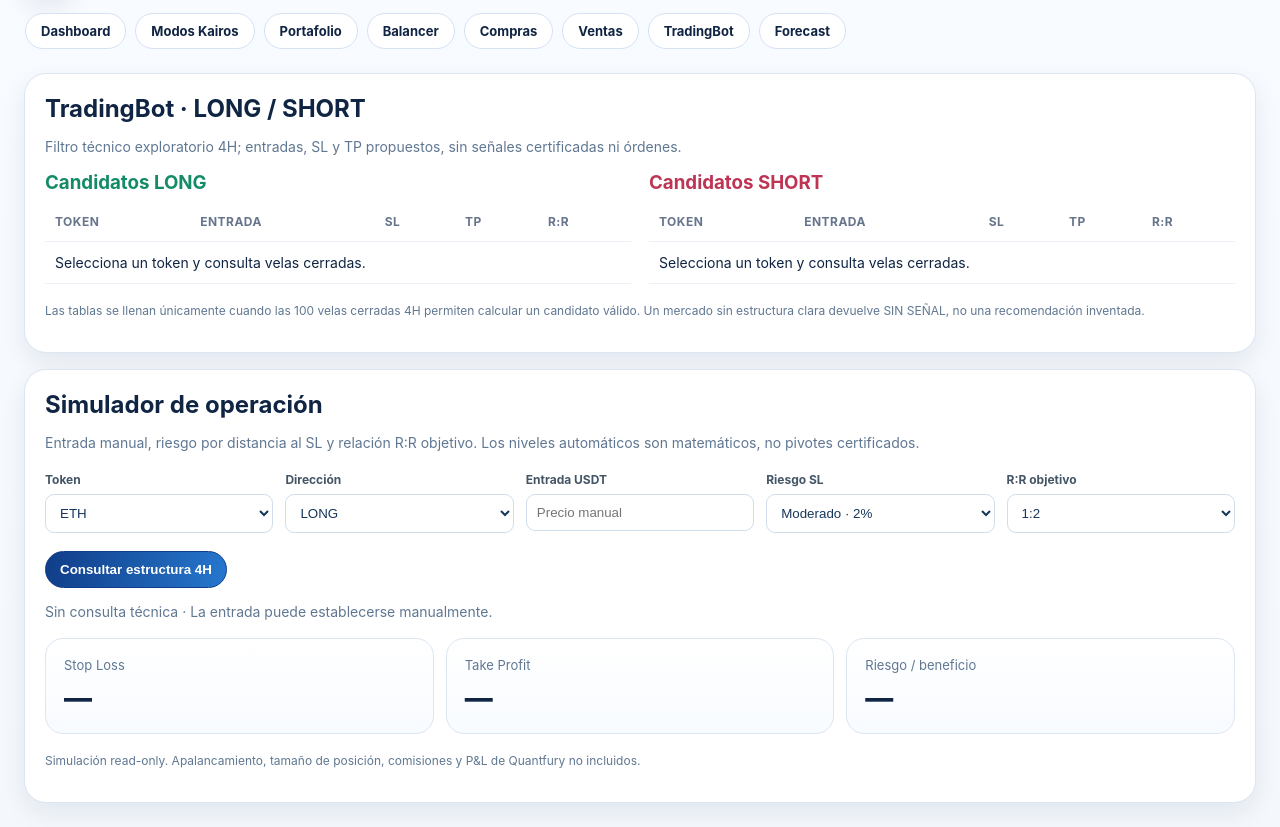
After one commit to cgarratt/KairosWeb, a Python web app: template templates/tradingbot.html in a window 1280 px wide. The commit adds this page. Shown: the part 77-904 px from the top of the page. Run offline with Jinja, Linux system fonts and the light colour scheme; the template is opened without the code that fills it, so the values that code supplies are empty.

Commit message:
Add files via upload

```diff
--- /dev/null
+++ b/templates/tradingbot.html
@@ -0,0 +1,38 @@
+{% extends 'base.html' %}
+{% block title %}Kairos TradingBot · Simulador{% endblock %}
+{% block content %}
+<section class="panel"><h2>TradingBot · LONG / SHORT</h2><p class="sub">Filtro técnico exploratorio 4H; entradas, SL y TP propuestos, sin señales certificadas ni órdenes.</p><div class="grid">
+<div class="span-6"><h3 style="color:#138b66">Candidatos LONG</h3><div style="overflow:auto"><table><thead><tr><th>Token</th><th>Entrada</th><th>SL</th><th>TP</th><th>R:R</th></tr></thead><tbody id="longrows"><tr><td colspan="5">Selecciona un token y consulta velas cerradas.</td></tr></tbody></table></div></div>
+<div class="span-6"><h3 style="color:#bd3454">Candidatos SHORT</h3><div style="overflow:auto"><table><thead><tr><th>Token</th><th>Entrada</th><th>SL</th><th>TP</th><th>R:R</th></tr></thead><tbody id="shortrows"><tr><td colspan="5">Selecciona un token y consulta velas cerradas.</td></tr></tbody></table></div></div></div>
+<p class="footer-note">Las tablas se llenan únicamente cuando las 100 velas cerradas 4H permiten calcular un candidato válido. Un mercado sin estructura clara devuelve SIN SEÑAL, no una recomendación inventada.</p></section>
+<section class="panel" style="margin-top:16px"><h2>Simulador de operación</h2><p class="sub">Entrada manual, riesgo por distancia al SL y relación R:R objetivo. Los niveles automáticos son matemáticos, no pivotes certificados.</p>
+<div class="tb-fields"><label>Token <select id="tb-token">{% for x in ['BTC','ETH','SOL','LINK','HYPE','HBAR','SUI','ONDO'] %}<option value="{{x}}" {% if x=='ETH' %}selected{% endif %}>{{x}}</option>{% endfor %}</select></label><label>Dirección <select id="tb-side"><option>LONG</option><option>SHORT</option></select></label><label>Entrada USDT <input type="number" id="tb-entry" min="0" step="any" placeholder="Precio manual"></label><label>Riesgo SL <select id="tb-risk"><option value="0.01">Conservador · 1%</option><option value="0.02" selected>Moderado · 2%</option><option value="0.03">Agresivo · 3%</option></select></label><label>R:R objetivo <select id="tb-rr"><option value="1.5">1:1.5</option><option value="2" selected>1:2</option><option value="3">1:3</option></select></label></div>
+<button class="btn primary" type="button" id="tb-market">Consultar estructura 4H</button><p id="tb-source" class="sub">Sin consulta técnica · La entrada puede establecerse manualmente.</p>
+<div class="tb-results"><div class="kpi"><div class="label">Stop Loss</div><div class="value" id="tb-sl">—</div></div><div class="kpi"><div class="label">Take Profit</div><div class="value" id="tb-tp">—</div></div><div class="kpi"><div class="label">Riesgo / beneficio</div><div class="value" id="tb-out-rr">—</div></div></div><p class="footer-note">Simulación read-only. Apalancamiento, tamaño de posición, comisiones y P&L de Quantfury no incluidos.</p>
+</section>
+<style>.tb-fields{display:grid;grid-template-columns:repeat(5,minmax(0,1fr));gap:12px;margin:18px 0}.tb-fields label{font-size:12px;font-weight:700;color:#456}.tb-fields input,.tb-fields select{display:block;width:100%;margin-top:7px;border:1px solid #cfddec;border-radius:9px;padding:10px;background:white;color:#17365b}.tb-results{display:grid;grid-template-columns:repeat(3,1fr);gap:12px;margin:16px 0}@media(max-width:900px){.tb-fields{grid-template-columns:repeat(2,1fr)}}@media(max-width:580px){.tb-fields,.tb-results{grid-template-columns:1fr}}</style>
+<script>
+const tEl=id=>document.getElementById(id);const tf=n=>Number(n).toLocaleString('en-US',{maximumFractionDigits:8});
+function tbCalc(){const e=Number(tEl('tb-entry').value),r=Number(tEl('tb-risk').value),rr=Number(tEl('tb-rr').value),sign=tEl('tb-side').value==='LONG'?1:-1;
+if(!(e>0)){tEl('tb-sl').textContent=tEl('tb-tp').textContent=tEl('tb-out-rr').textContent='—';return;}
+const sl=e*(1-sign*r),tp=e*(1+sign*r*rr);tEl('tb-sl').textContent='$'+tf(sl);tEl('tb-tp').textContent=tp>0?'$'+tf(tp):'No válido';tEl('tb-out-rr').textContent=tp>0?'1:'+rr:'N/D';}
+['tb-token','tb-entry','tb-risk','tb-rr','tb-side'].forEach(id=>tEl(id).addEventListener('input',tbCalc));
+tEl('tb-market').addEventListener('click',async()=>{const sym=tEl('tb-token').value;tEl('tb-source').textContent='Consultando velas cerradas 4H…';
+try{let res=await fetch('/api/tradingbot/candidates?token='+encodeURIComponent(sym));let data=await res.json();if(!res.ok||data.status!=='OK')throw Error('Datos OHLCV no disponibles');
+const raw=data.raw;let candidates=raw.candles||raw.records||raw.data||raw.ohlcv||[];
+if(!Array.isArray(candidates)||candidates.length<30)throw Error('Respuesta sin suficientes velas');
+const vals=candidates.map(c=>Array.isArray(c)?{o:+c[1],h:+c[2],l:+c[3],c:+c[4]}:{o:+(c.open??c.o),h:+(c.high??c.h),l:+(c.low??c.l),c:+(c.close??c.c)}).filter(x=>x.c>0&&x.h>=x.l);
+if(vals.length<30)throw Error('Velas insuficientes');const last=vals[vals.length-1],prev=vals.slice(-21,-1),ma=prev.reduce((n,c)=>n+c.c,0)/prev.length;
+const low=Math.min(...prev.map(x=>x.l)),high=Math.max(...prev.map(x=>x.h));
+const long=last.c>ma&&last.c>prev[prev.length-1].c,short=last.c<ma&&last.c<prev[prev.length-1].c;
+const direction=long?'LONG':short?'SHORT':null;
+const sl=direction==='LONG'?low:high,dist=Math.abs(last.c-sl);
+const valid=direction&&dist>0&&(direction==='LONG'?sl<last.c:sl>last.c);
+let cells='<tr><td>'+sym+'</td><td>$'+tf(last.c)+'</td><td>$'+tf(sl)+'</td><td>$'+tf(direction==='LONG'?last.c+2*dist:last.c-2*dist)+'</td><td>1:2</td></tr>';
+tEl('longrows').innerHTML=valid&&long?cells:'<tr><td colspan="5">Sin candidato LONG confirmado.</td></tr>';
+tEl('shortrows').innerHTML=valid&&short?cells:'<tr><td colspan="5">Sin candidato SHORT confirmado.</td></tr>';
+tEl('tb-source').textContent=valid?'Filtro heurístico 4H · NO señal Kairos certificada · '+sym:'Sin estructura clara · '+sym;
+if(valid){tEl('tb-side').value=direction;tEl('tb-entry').value=last.c;tbCalc();}
+}catch(e){tEl('tb-source').textContent='DATA ERROR: '+e.message;tEl('longrows').innerHTML=tEl('shortrows').innerHTML='<tr><td colspan="5">Sin datos técnicos verificables.</td></tr>';}});
+</script>
+{% endblock %}
```
Also changed, not shown: ALERTAS_1H_BRIDGE.md (added, +8 -0 lines), app.py (+23 -1 lines), templates/forecast.html (+10 -0 lines), README.md.
